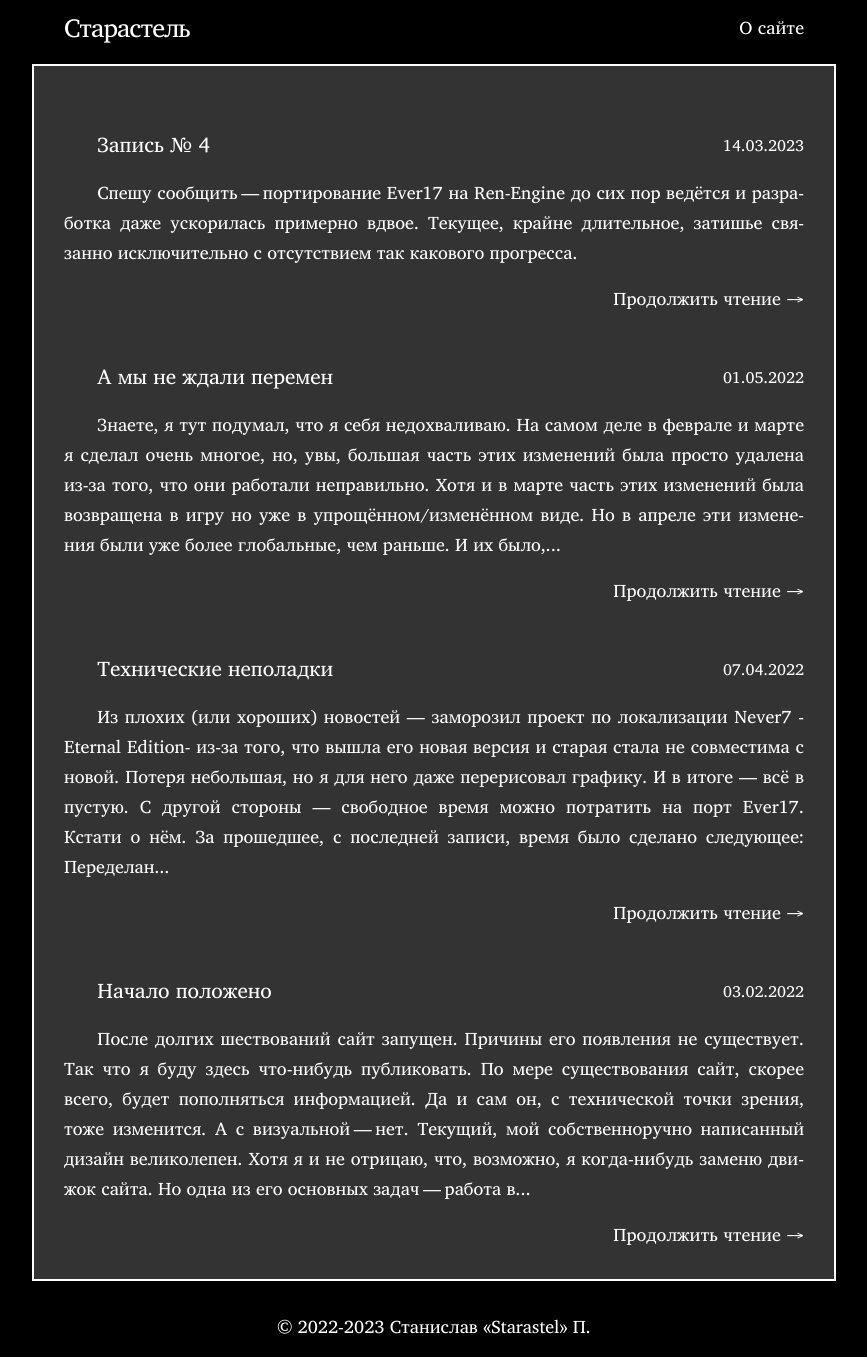
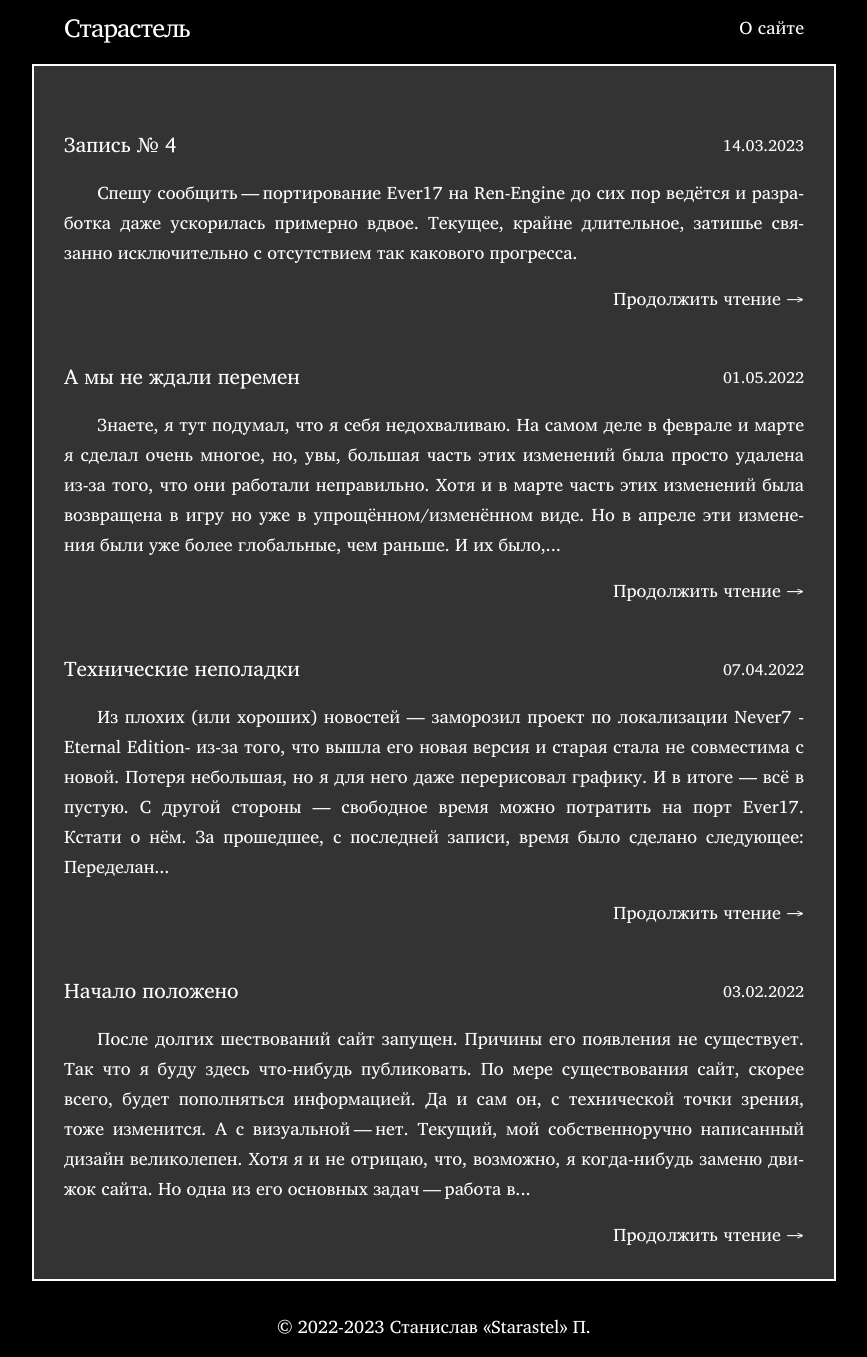
Before and after one commit to Starastel/stStarastel, a Jekyll site: the page built from index.html, in a window 1280 px wide. Shown: the whole page, without its empty margins (206-1073 px from the left). Built offline with Jekyll 4.4.1, drawn with Linux system fonts in a browser that asks for light colours; the list of posts is cut into pages by our own code.

Commit message:
Update home.html

```diff
--- a/_layouts/home.html
+++ b/_layouts/home.html
@@ -10,7 +10,7 @@
 <ul class="post-list">
 {%- for post in paginator.posts -%}
 	<li><div class="pst_ttl">
-		<div><h3><a href="{{ post.url }}">{{ post.title }}</a></h3></div>
+		<div style="text-indent:0;"><h3><a href="{{ post.url }}">{{ post.title }}</a></h3></div>
 		<div style="text-align:right;"><font size="3pt">{%- assign date_format = site.date_format | default: "%d.%m.%Y" -%}{{ post.date | date: date_format }}</font></div>
 	</div>
 	<p>{{ post.excerpt | strip_html | truncatewords:64 }}</p>
```
